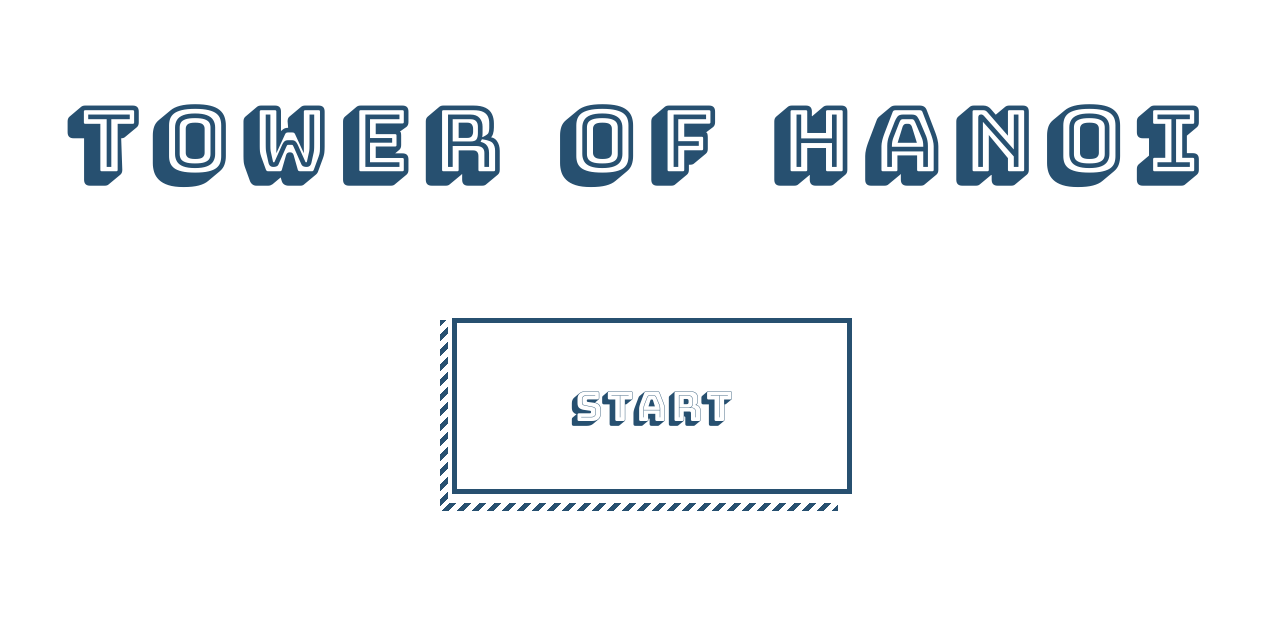
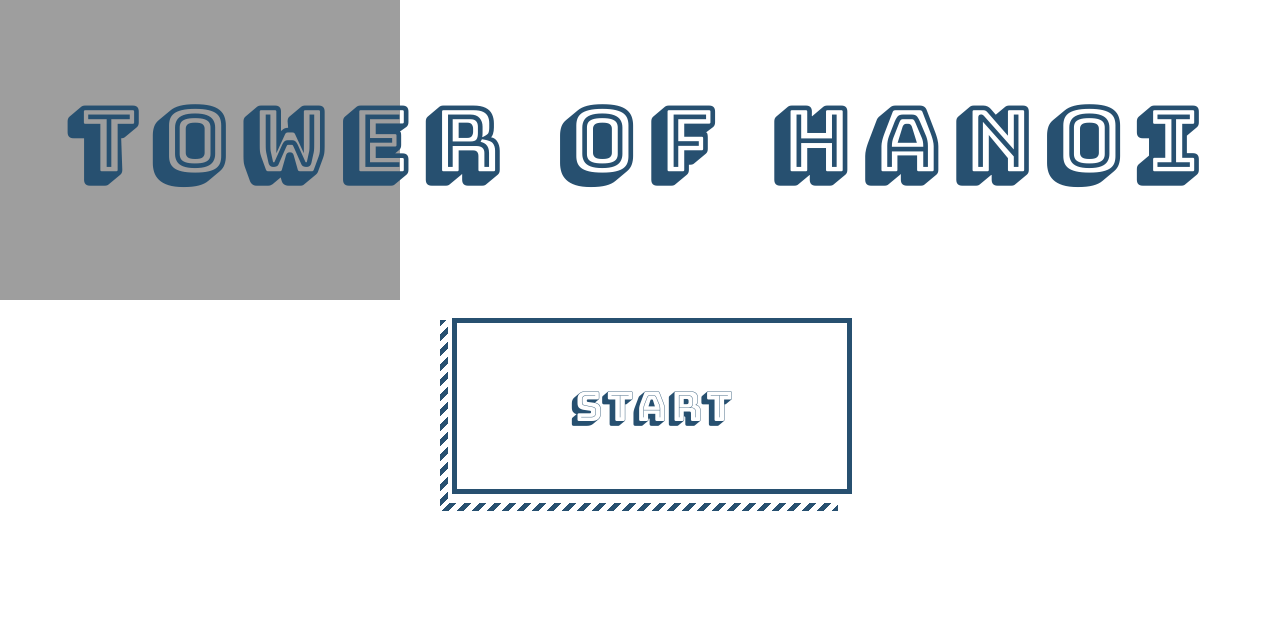
Before and after one commit to miguelnatantomaz/Tower-of-Hanoi, a plain HTML site: page index.html in a window 1280 px wide. Drawn offline with Linux system fonts and the light colour scheme; the site is published under a folder, as on GitHub Pages, so addresses that start at the root find nothing.

Commit message:
Fix: router git hub pages background

```diff
--- a/style.css
+++ b/style.css
@@ -6,7 +6,7 @@ html{
     flex-wrap: wrap;
     flex-direction: column;
     align-items: center;
-    background-image: url(/background.png);
+    background-image: url(./background.png);
     background-repeat: no-repeat;
     background-position: inherit;
 }
```
